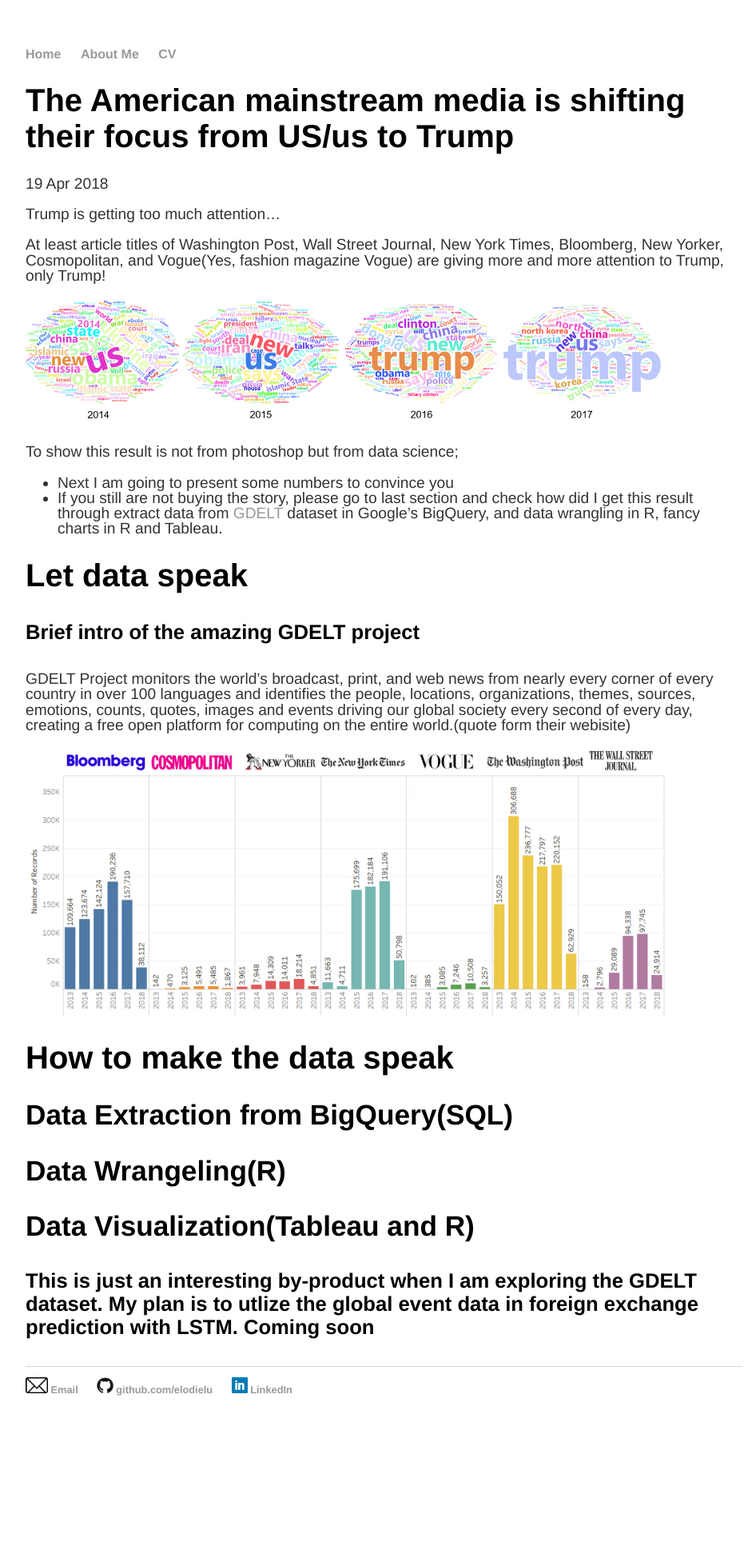
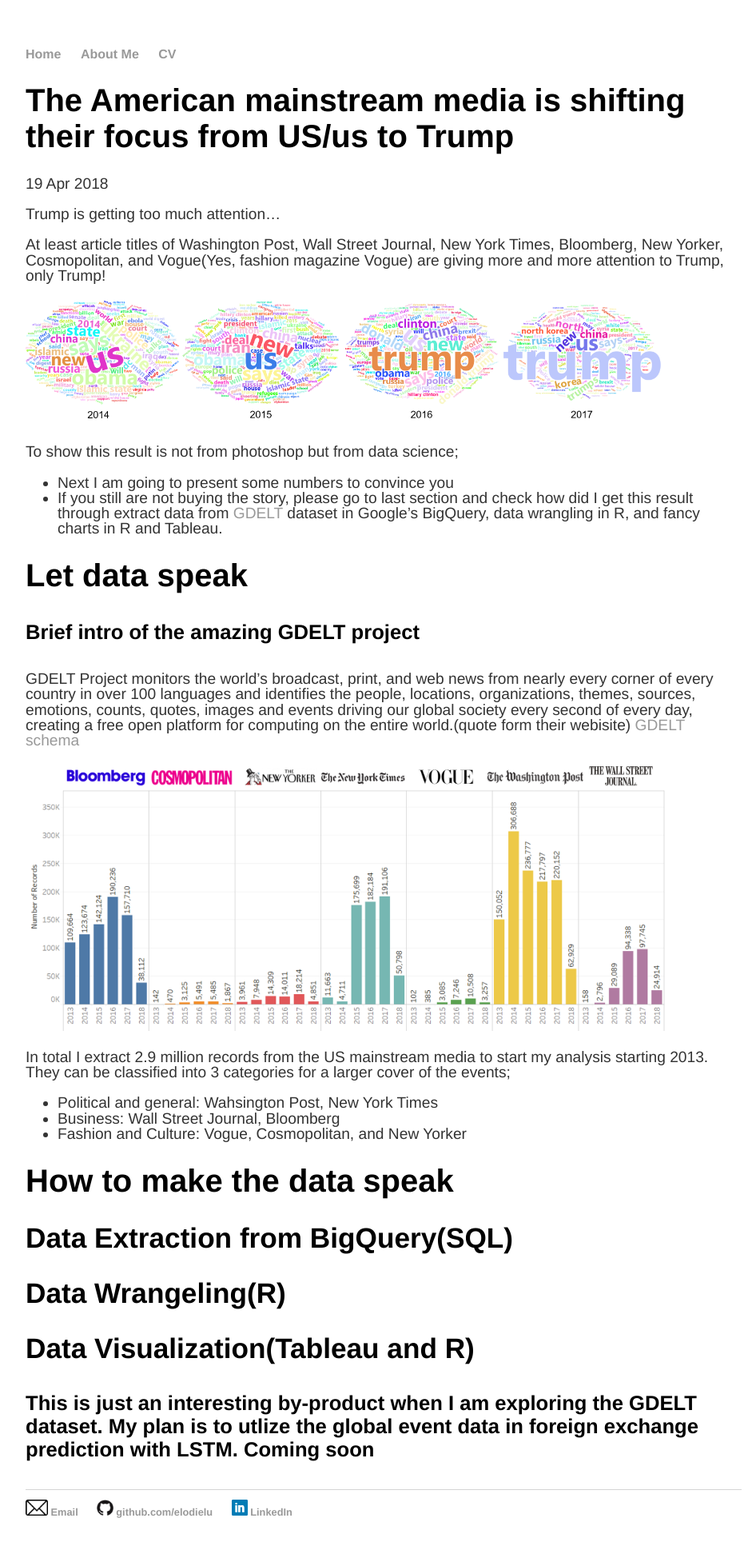
Before and after one commit to elodielu/elodielu.github.io, a Jekyll site: the page built from _posts/2018-04-19-text-analysis-media.md, in a window 1280 px wide. Shown: the whole page at 80% size, without its empty margins (160-1096 px from the left). Built offline with Jekyll 4.4.1, drawn with Linux system fonts in a browser that asks for light colours; before the commit the page ends 1805 px from its top, so only the background shows below that.

Commit message:
Update 2018-04-19-text-analysis-media.md

```diff
--- a/_posts/2018-04-19-text-analysis-media.md
+++ b/_posts/2018-04-19-text-analysis-media.md
@@ -12,16 +12,21 @@
 
 To show this result is not from photoshop but from data science;
 * Next I am going to present some numbers to convince you
-* If you still are not buying the story, please go to last section and check how did I get this result through extract data from [GDELT](https://www.gdeltproject.org/) dataset in Google's BigQuery, and data wrangling in R, fancy charts in R and Tableau.
+* If you still are not buying the story, please go to last section and check how did I get this result through extract data from [GDELT](https://www.gdeltproject.org/) dataset in Google's BigQuery, data wrangling in R, and fancy charts in R and Tableau.
 
 
 # Let data speak
 
 #### Brief intro of the amazing GDELT project
 
-GDELT Project monitors the world's broadcast, print, and web news from nearly every corner of every country in over 100 languages and identifies the people, locations, organizations, themes, sources, emotions, counts, quotes, images and events driving our global society every second of every day, creating a free open platform for computing on the entire world.(quote form their webisite)
+GDELT Project monitors the world's broadcast, print, and web news from nearly every corner of every country in over 100 languages and identifies the people, locations, organizations, themes, sources, emotions, counts, quotes, images and events driving our global society every second of every day, creating a free open platform for computing on the entire world.(quote form their webisite) [GDELT schema](https://elodielu.github.io/material/megadata.pdf)
 
 <img src="https://elodielu.github.io/picture/data_source.png" width = "800">
+
+In total I extract 2.9 million records from the US mainstream media to start my analysis starting 2013. They can be classified into 3 categories for a larger cover of the events;
+* Political and general: Wahsington Post, New York Times
+* Business: Wall Street Journal, Bloomberg
+* Fashion and Culture: Vogue, Cosmopolitan, and New Yorker
 
 # How to make the data speak
 ## Data Extraction from BigQuery(SQL)
```
